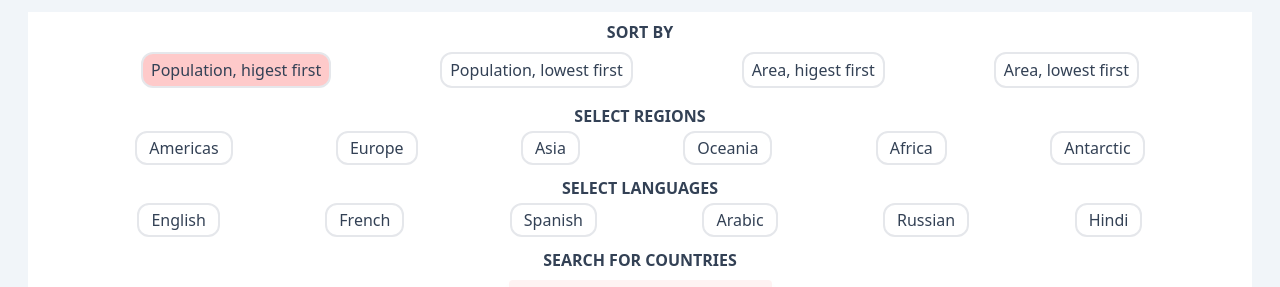
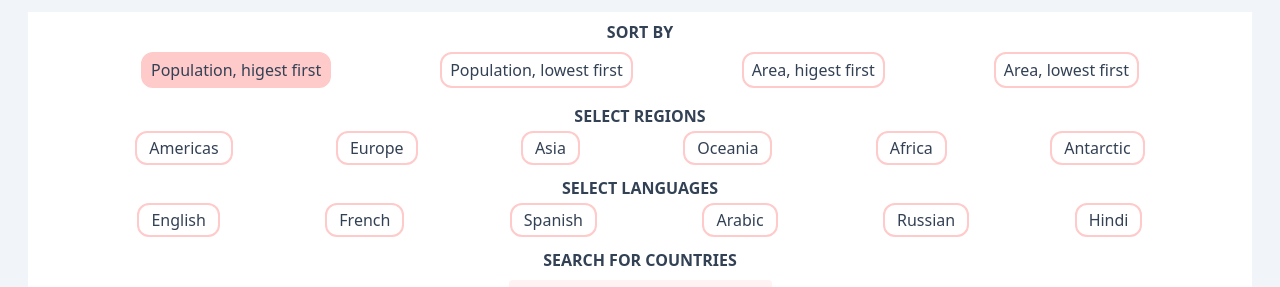
Before and after one commit to hens-virtuella-varld/countries-info-app, a Nuxt app: page / in a window 1280 px wide. Shown: the top 287 px of the page. Built offline with nearby package versions, Linux system fonts and the light colour scheme.

Commit message:
feat: style border for the buttons

```diff
--- a/components/OrderSelector.vue
+++ b/components/OrderSelector.vue
@@ -17,7 +17,7 @@
         />
         <label
           :for="sortOption.sortOrder"
-          class="flex flex-col text-center text-base font-medium border-2 px-2 py-1 rounded-xl peer-checked:bg-red-200 [@media(pointer:fine){&:hover}]:bg-red-300 active:!bg-red-400  peer-disabled:!bg-slate-50  peer-disabled:border-slate-200"
+          class="flex flex-col text-center text-base font-medium border-2 border-red-200 px-2 py-1 rounded-xl peer-checked:bg-red-200 [@media(pointer:fine){&:hover}]:bg-red-300 active:!bg-red-400 peer-disabled:!bg-slate-50 peer-disabled:border-slate-200"
           >{{ sortOption.sortLabel }}</label
         >
       </div>
--- a/components/SelectedCountry.vue
+++ b/components/SelectedCountry.vue
@@ -28,7 +28,7 @@
         </div>
         <button
           @click="onChange"
-          class="border-4 p-3 rounded-2xl text-base font-medium [@media(pointer:fine){&:hover}]:bg-red-300 active:!bg-red-400"
+          class="border-4 border-red-100 p-3 rounded-2xl text-base font-medium [@media(pointer:fine){&:hover}]:bg-red-100 active:!bg-red-200"
         >
           Show all result countries
         </button>
--- a/components/Selector.vue
+++ b/components/Selector.vue
@@ -17,7 +17,7 @@
         />
         <label
           :for="option"
-          class="border-2 px-3 py-1 rounded-xl text-base font-medium peer-checked:bg-red-200 [@media(pointer:fine){&:hover}]:bg-red-300 active:!bg-red-400 peer-disabled:!bg-slate-50 peer-disabled:border-slate-200"
+          class="border-2 border-red-200 px-3 py-1 rounded-xl text-base font-medium peer-checked:bg-red-200 [@media(pointer:fine){&:hover}]:bg-red-300 active:!bg-red-400 peer-disabled:!bg-slate-50 peer-disabled:border-slate-200"
           >{{ option }}</label
         >
       </div>
```
